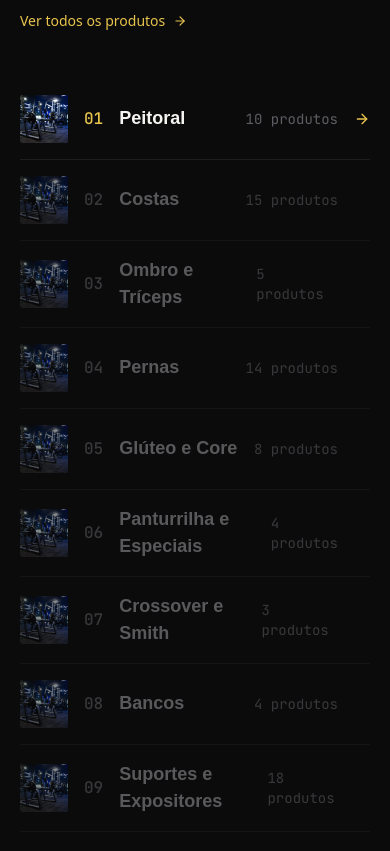
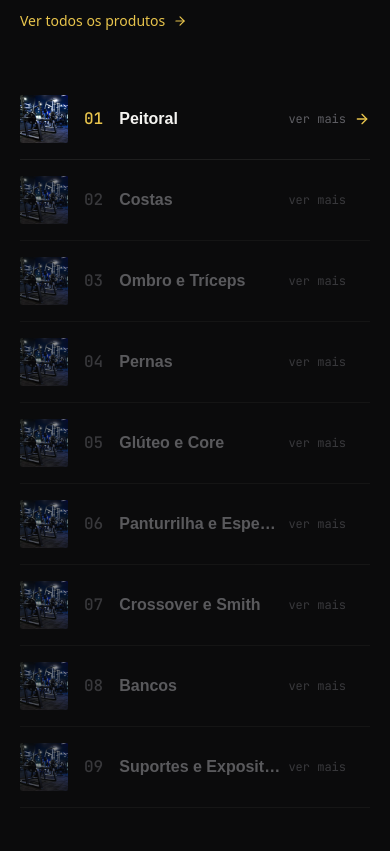
Before and after one commit to Pedrouo/lp-olypmo, a Next.js app: page / in a window 390 px wide. Shown: the part 4031-4882 px from the top of the page. Built offline with nearby package versions, Linux system fonts and the light colour scheme; a web font is replaced by a local one.

Commit message:
style: substitui contagem de produtos por ver mais e melhora responsividade no mobile

```diff
--- a/components/sections/CatalogList.tsx
+++ b/components/sections/CatalogList.tsx
@@ -52,7 +52,7 @@ export function CatalogList() {
                 }`}
                 onMouseEnter={() => setActiveIndex(i)}
               >
-                <div className="flex items-center gap-[var(--space-4)]">
+                <div className="flex items-center gap-[var(--space-4)] min-w-0">
                   {/* Mobile thumbnail */}
                   <div className="lg:hidden w-12 h-12 rounded-[var(--radius-xs)] flex-shrink-0 overflow-hidden">
                     <img
@@ -62,7 +62,7 @@ export function CatalogList() {
                     />
                   </div>
                   <span
-                    className={`mono text-[1rem] font-medium transition-colors duration-300 ${
+                    className={`mono text-[1rem] font-medium transition-colors duration-300 flex-shrink-0 ${
                       activeIndex === i
                         ? "text-[var(--color-gold)]"
                         : "text-[var(--color-text-faint)]"
@@ -71,7 +71,7 @@ export function CatalogList() {
                     {String(i + 1).padStart(2, "0")}
                   </span>
                   <span
-                    className={`font-['Clash_Display',sans-serif] text-[1.125rem] font-semibold transition-colors duration-300 ${
+                    className={`font-['Clash_Display',sans-serif] text-[1rem] sm:text-[1.125rem] font-semibold transition-colors duration-300 truncate ${
                       activeIndex === i
                         ? "text-[var(--color-text)]"
                         : "text-[var(--color-text-dim)]"
@@ -81,9 +81,9 @@ export function CatalogList() {
                   </span>
                 </div>
 
-                <div className="flex items-center gap-[var(--space-4)]">
-                  <span className="mono text-sm text-[var(--color-text-faint)]">
-                    {cat.count} produtos
+                <div className="flex items-center gap-[var(--space-2)] sm:gap-[var(--space-4)] flex-shrink-0 ml-2">
+                  <span className="mono text-xs sm:text-sm text-[var(--color-text-faint)]">
+                    ver mais
                   </span>
                   <ArrowRight
                     size={16}
```
